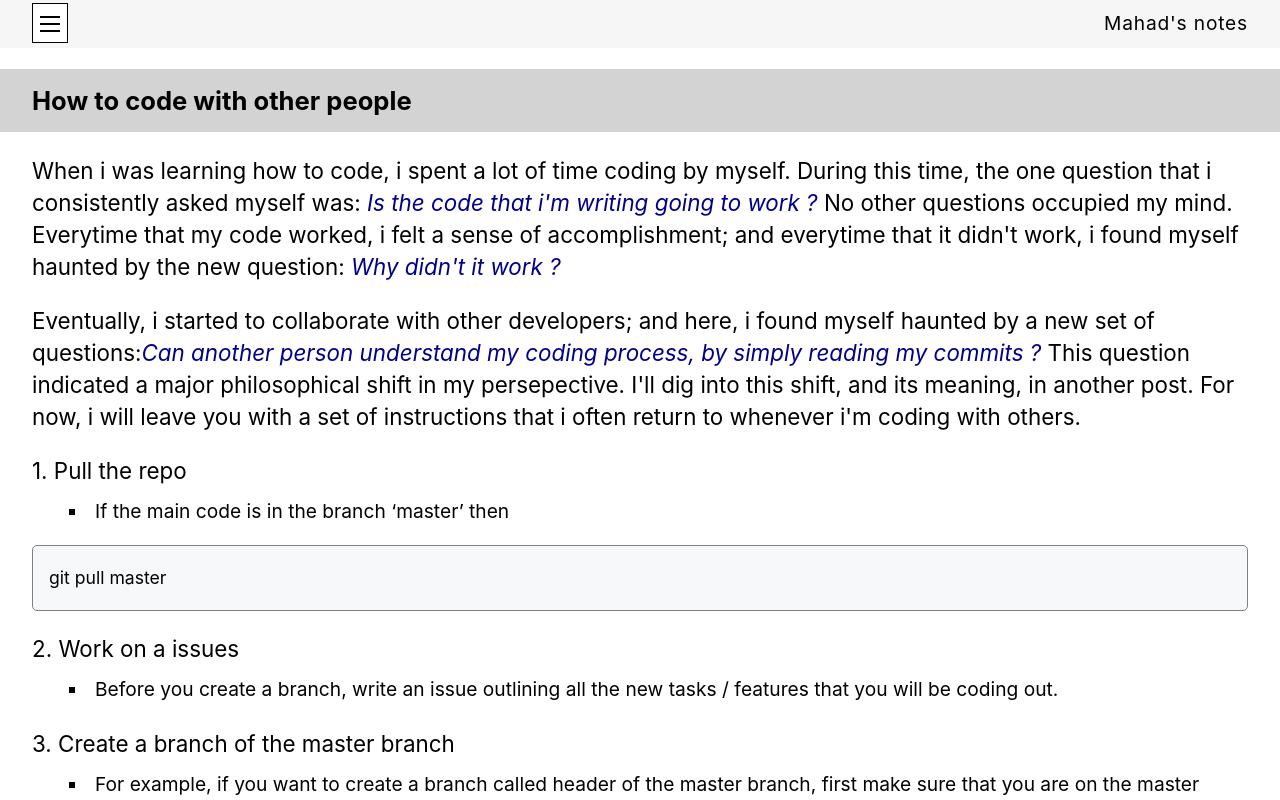
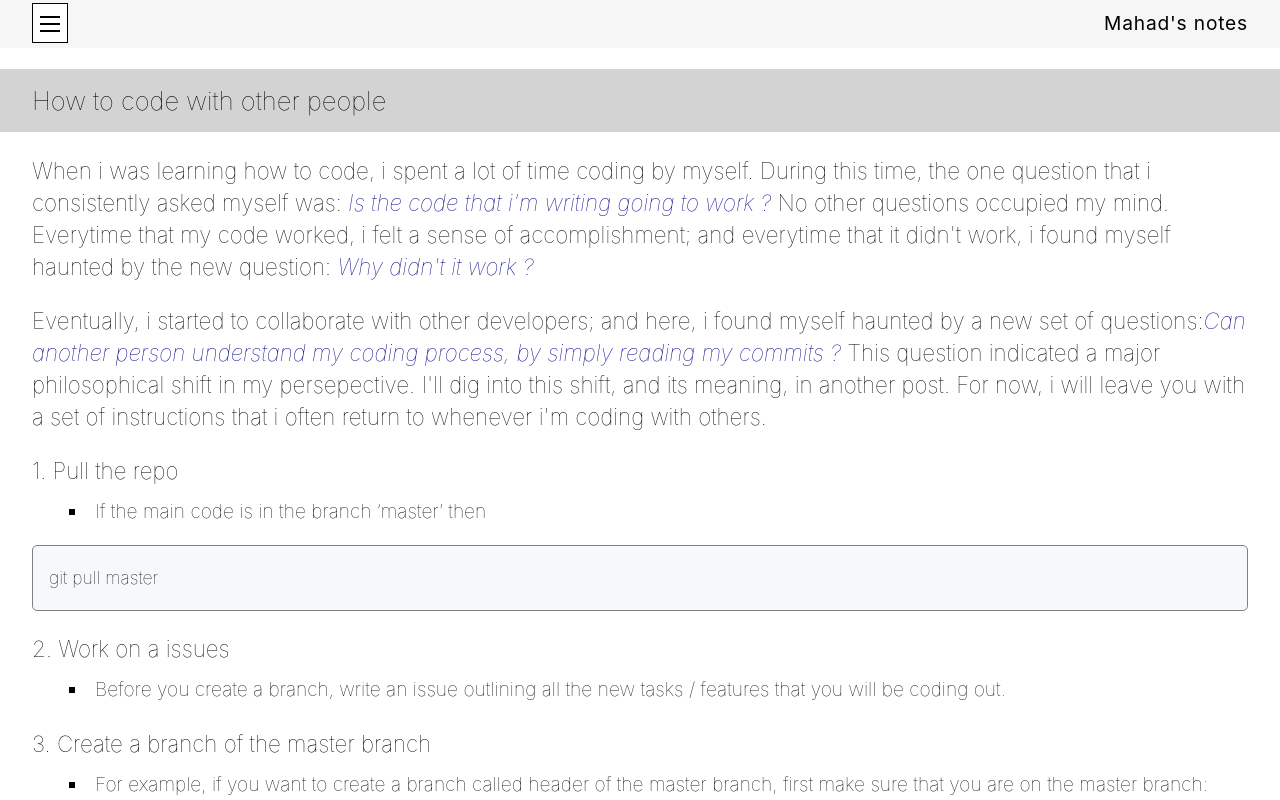
Before and after one commit to Elir-Mahad/notes-v1, a Next.js app: page / in a window 1280 px wide. Shown: the top 800 px of the page. Built offline with nearby package versions, Linux system fonts and the light colour scheme.

Commit message:
Add class with font-weight 100 to home.module.css and then use this class on the blogbody and posttitle. If this works, then this means that the font-weight problem detailed in issue number 12 will be fixed

```diff
--- a/pages/coding-with-others.js
+++ b/pages/coding-with-others.js
@@ -8,6 +8,7 @@ import {
   Code,
   LitemTwo,
 } from "../styles/Styles.js";
+import style from "../styles/Home.module.css";
 
 function CodingWithOthers() {
   return (
@@ -23,8 +24,10 @@ function CodingWithOthers() {
           content="Programming with other people. Github workflow. Pair programming."
         />
       </Head>
-      <PostTitle>How to code with other people</PostTitle>
-      <BlogBody>
+      <PostTitle className={style.weight100}>
+        How to code with other people
+      </PostTitle>
+      <BlogBody className={style.weight100}>
         <Sentence>
           When i was learning how to code, i spent a lot of time coding by
           myself. During this time, the one question that i consistently asked
--- /dev/null
+++ b/styles/Home.module.css
@@ -0,0 +1,3 @@
+.weight100 {
+  font-weight: 100;
+}
```
